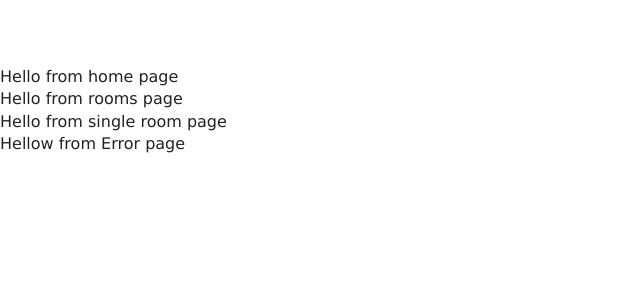
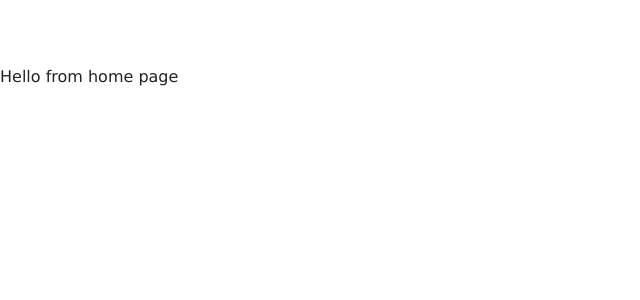
Before and after one commit to aburk3/resort, a React (Create React App) app: page / in a window 1280 px wide. Shown: the top 300 px of the page, without its empty margins (0-640 px from the left). Built offline with nearby package versions, Linux system fonts and the light colour scheme.

Commit message:
added react routes with exact paths

```diff
--- a/src/App.js
+++ b/src/App.js
@@ -6,13 +6,14 @@ import Rooms from "./pages/Rooms";
 import SingleRoom from "./pages/SingleRoom";
 import Error from "./pages/Error";
 
+import { Route, Switch, Link } from "react-router-dom";
+
 function App() {
   return (
     <>
-      <Home />
-      <Rooms />
-      <SingleRoom />
-      <Error />
+      <Route exact path="/" component={Home} />
+      <Route exact path="/rooms/" component={Rooms} />
+      <Route exact path="/single-room" component={SingleRoom} />
     </>
   );
 }
--- a/src/index.js
+++ b/src/index.js
@@ -1,10 +1,16 @@
 import React from "react";
 import ReactDOM from "react-dom";
 // import './index.css';
+import { BrowserRouter as Router } from "react-router-dom";
 import App from "./App";
 import * as serviceWorker from "./serviceWorker";
 
-ReactDOM.render(<App />, document.getElementById("root"));
+ReactDOM.render(
+  <Router>
+    <App />
+  </Router>,
+  document.getElementById("root")
+);
 
 // If you want your app to work offline and load faster, you can change
 // unregister() to register() below. Note this comes with some pitfalls.
```
